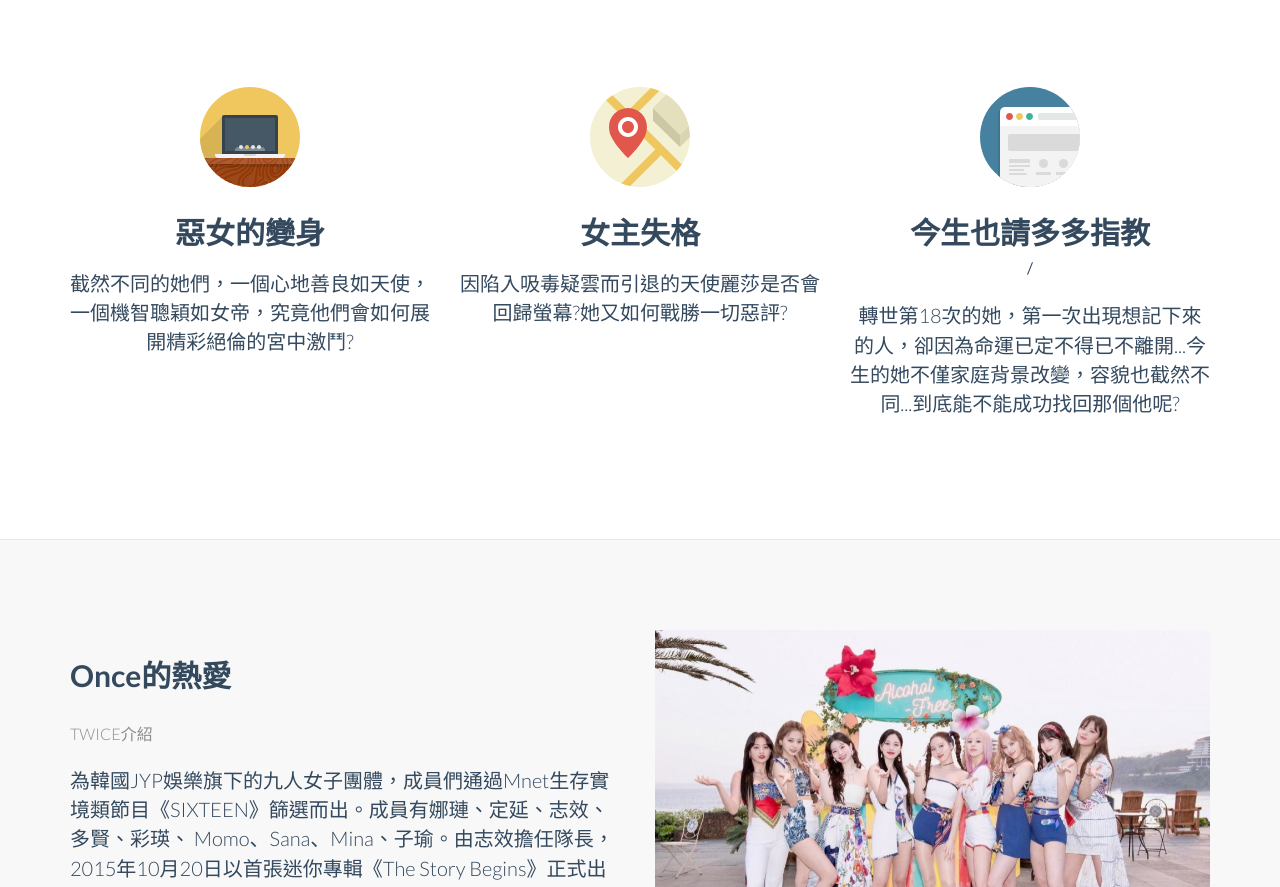
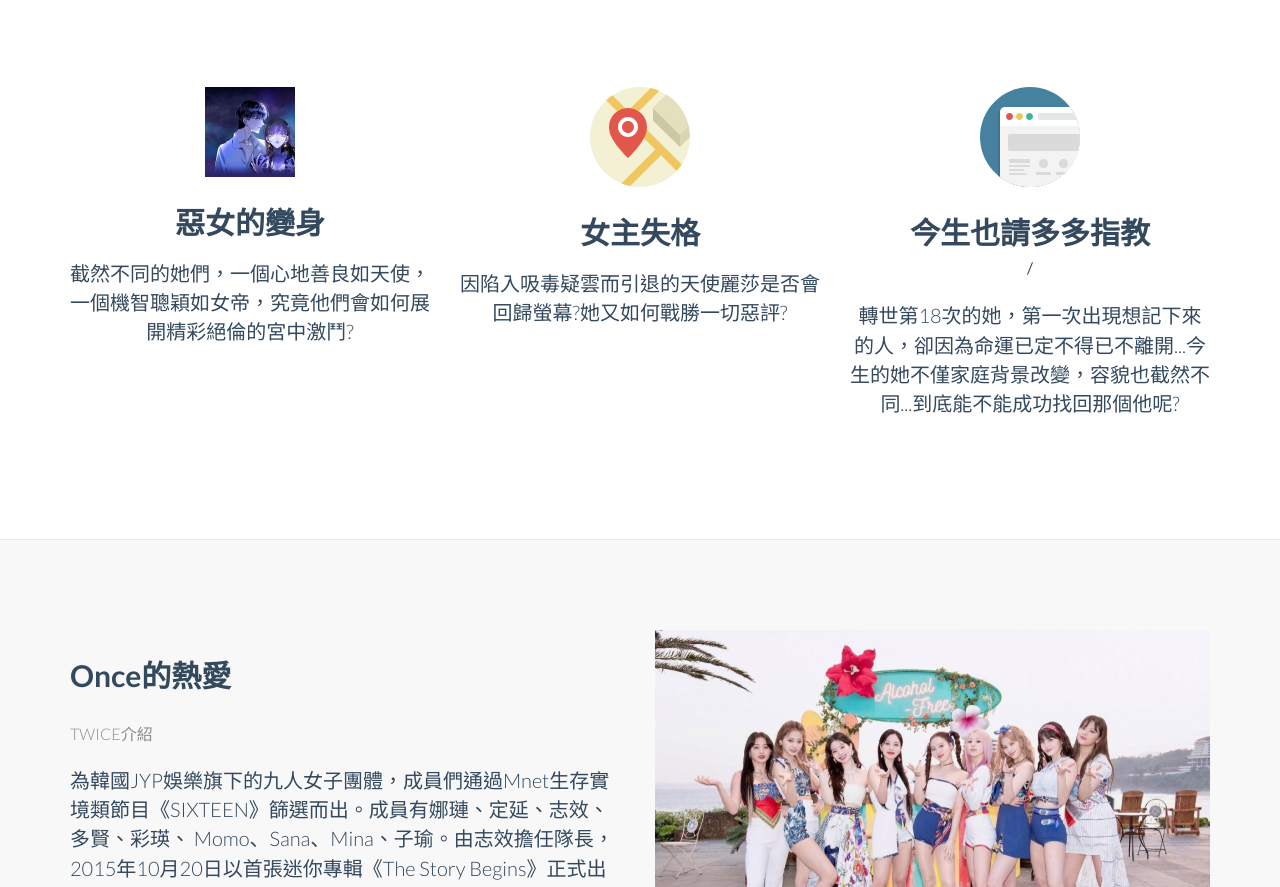
Before and after one commit to Yu-Hsuan-Liao/webex1, a plain HTML site: page index.html in a window 1280 px wide. Shown: the part 1482-2369 px from the top of the page. Drawn offline with Linux system fonts and the light colour scheme.

Commit message:
description2

```diff
--- a/index.html
+++ b/index.html
@@ -142,7 +142,7 @@
 			<div class="row tworow">
 
 				<div class="col-sm-4  wow fadeInDown text-center">
-				  <img class="rotate" src="img/icon/laptop.svg" alt="Generic placeholder image">
+				  <img class="rotate" src="img/icon/laptop.jpg" alt="Generic placeholder image">
 				  <h3>惡女的變身</h3>
 				  <p class="lead">截然不同的她們，一個心地善良如天使，一個機智聰穎如女帝，究竟他們會如何展開精彩絕倫的宮中激鬥?</p>
 				 <!-- <p><a class="btn btn-embossed btn-primary view" role="button">View Details</a></p> -->
```
Also changed, not shown: img/icon/laptop.jpg (added).
